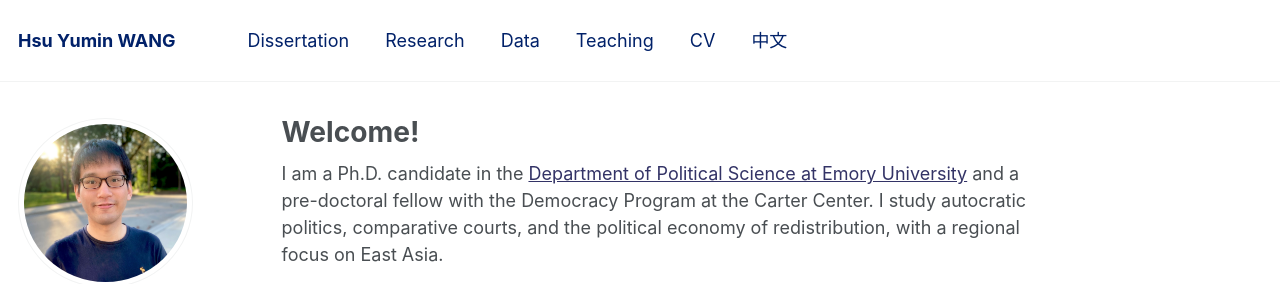
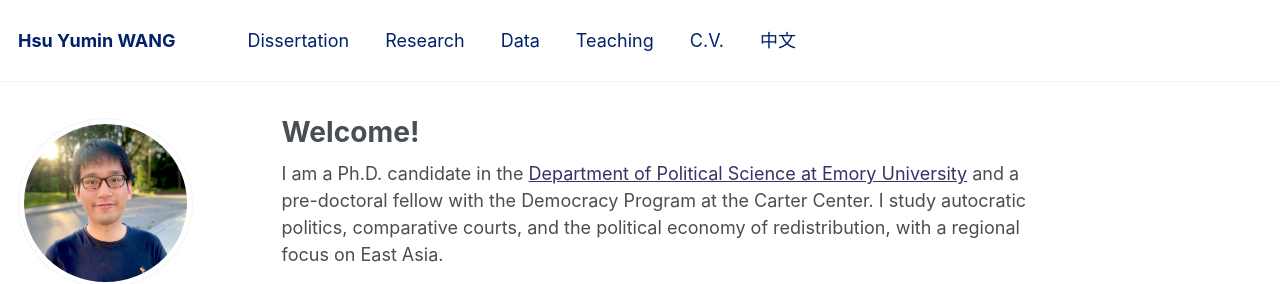
Before and after one commit to hsuyumin/hsuyumin.github.io, a Jekyll site: the page built from _pages/about.md, in a window 1280 px wide. Shown: the top 284 px of the page. Built offline with Jekyll 4.4.1, drawn with Linux system fonts in a browser that asks for light colours; some web fonts are replaced.

```diff
--- a/_data/navigation.yml
+++ b/_data/navigation.yml
@@ -16,7 +16,7 @@ main:
   #- title: "Blog Posts"
   #  url: /year-archive/
 
-  - title: "CV"
+  - title: "C.V."
     url: /cv/
 
   - title: "中文"
```
